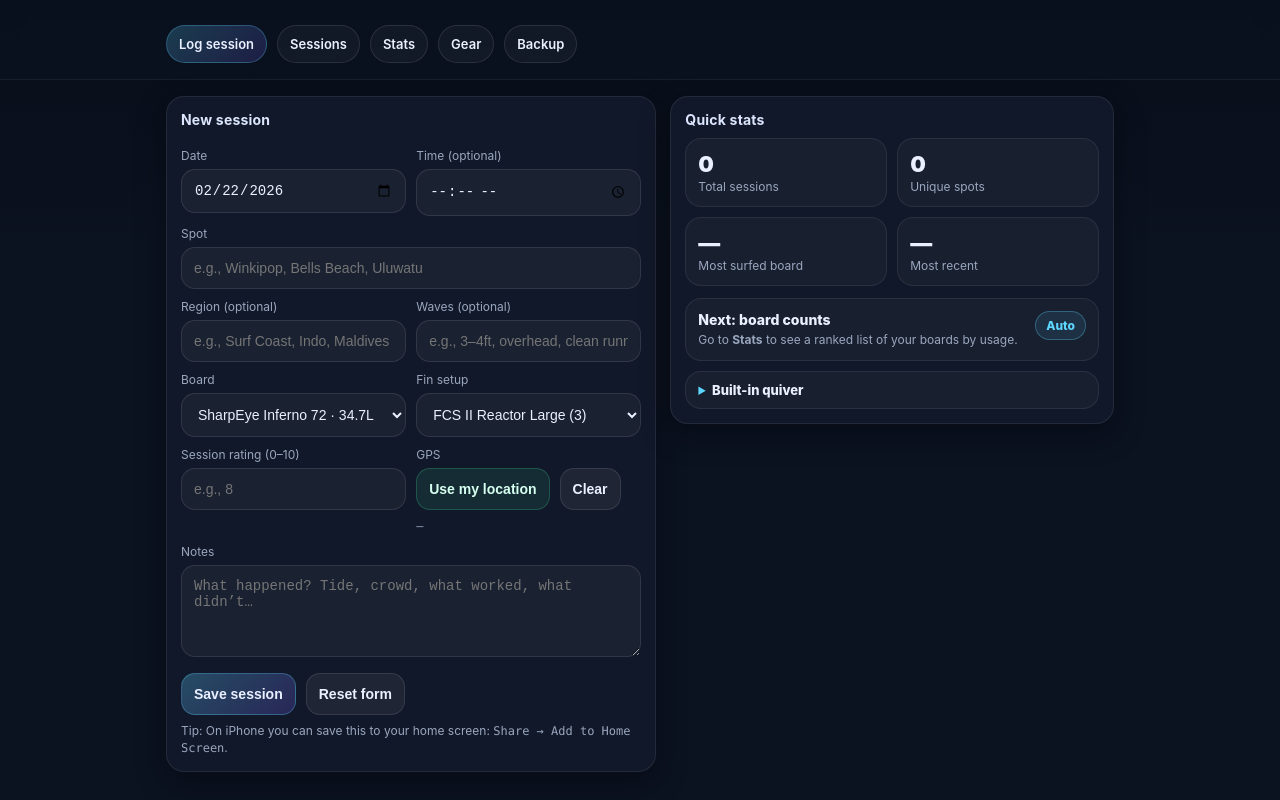
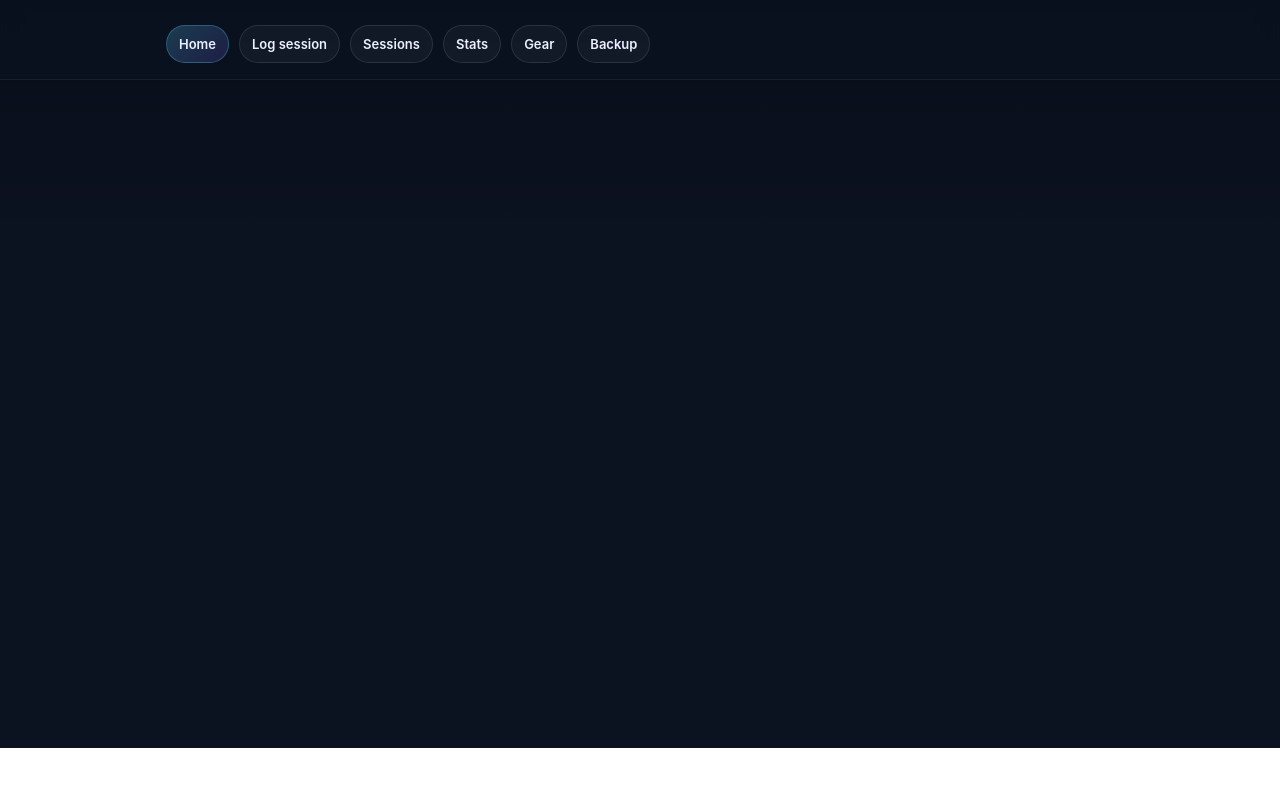
Before and after one commit to mbvitins/surf-trip, a plain HTML site: page index.html in a window 1280 px wide. Shown: the part 52-852 px from the top of the page. After the commit the page ends 800 px from the top, so only its background shows below. Drawn offline with Linux system fonts and the light colour scheme.

Commit message:
Update tabs and form structure in index.html

```diff
--- a/index.html
+++ b/index.html
@@ -82,6 +82,10 @@
     textarea{min-height:92px; resize:vertical;}
     input:focus, select:focus, textarea:focus{border-color: rgba(93,214,255,.35); box-shadow:0 0 0 4px rgba(93,214,255,.10)}
 
+    /* Smaller iPhone-friendly date field */
+    .smallDate{padding:10px 12px; font-size:13px; max-width:220px;}
+
+
     .row{display:grid; grid-template-columns:1fr 1fr; gap:10px;}
     @media (max-width:520px){ .row{grid-template-columns:1fr;} }
 
@@ -162,7 +166,8 @@
       </div>
     </div>
     <div class="tabs wrap" role="tablist" aria-label="Tabs">
-      <div class="tab active" data-tab="log" role="tab" aria-selected="true">Log session</div>
+      <div class="tab active" data-tab="home" role="tab" aria-selected="true">Home</div>
+      <div class="tab" data-tab="log" role="tab" aria-selected="false">Log session</div>
       <div class="tab" data-tab="sessions" role="tab" aria-selected="false">Sessions</div>
       <div class="tab" data-tab="stats" role="tab" aria-selected="false">Stats</div>
       <div class="tab" data-tab="gear" role="tab" aria-selected="false">Gear</div>
@@ -172,101 +177,10 @@
 
   <main class="wrap" style="padding-bottom: 28px;">
 
-    <!-- LOG TAB -->
-    <section id="tab-log">
+    <!-- HOME TAB -->
+    <section id="tab-home">
       <div class="grid">
-        <div class="card">
-          <h2>New session</h2>
-          <div class="row">
-            <div>
-              <label for="date">Date</label>
-              <input id="date" type="date" />
-            </div>
-            <div>
-              <label for="time">Time (optional)</label>
-              <input id="time" type="time" />
-            </div>
-          </div>
 
-          <label for="spot">Spot</label>
-          <input id="spot" placeholder="e.g., Winkipop, Bells Beach, Uluwatu" />
-
-          <div class="row">
-            <div>
-              <label for="region">Region (optional)</label>
-              <input id="region" placeholder="e.g., Surf Coast, Indo, Maldives" />
-            </div>
-            <div>
-              <label for="waves">Waves (optional)</label>
-              <input id="waves" placeholder="e.g., 3–4ft, overhead, clean runners" />
-            </div>
-          </div>
-
-          <div class="row">
-            <div>
-              <label for="board">Board</label>
-              <select id="board"></select>
-            </div>
-            <div>
-              <label for="fins">Fin setup</label>
-              <select id="fins"></select>
-            </div>
-          </div>
-
-          <div class="row">
-            <div>
-              <label for="rating">Session rating (0–10)</label>
-              <input id="rating" type="number" min="0" max="10" step="1" placeholder="e.g., 8" />
-            </div>
-            <div>
-              <label>GPS</label>
-              <div class="btnrow" style="margin-top:0;">
-                <button class="ok" id="btnGPS" type="button">Use my location</button>
-                <button id="btnClearGPS" type="button">Clear</button>
-              </div>
-              <div class="hint mono" id="gpsText">—</div>
-            </div>
-          </div>
-
-          <label for="notes">Notes</label>
-          <textarea id="notes" placeholder="What happened? Tide, crowd, what worked, what didn’t…"></textarea>
-
-          <div class="btnrow">
-            <button class="primary" id="btnSave" type="button">Save session</button>
-            <button id="btnReset" type="button">Reset form</button>
-          </div>
-
-          <div class="hint">
-            Tip: On iPhone you can save this to your home screen: <span class="mono">Share → Add to Home Screen</span>.
-          </div>
-        </div>
-
-        <div class="card">
-          <h2>Quick stats</h2>
-          <div class="kpis">
-            <div class="kpi"><div class="num" id="kpiTotal">0</div><div class="lab">Total sessions</div></div>
-            <div class="kpi"><div class="num" id="kpiSpots">0</div><div class="lab">Unique spots</div></div>
-            <div class="kpi"><div class="num" id="kpiTopBoard">—</div><div class="lab">Most surfed board</div></div>
-            <div class="kpi"><div class="num" id="kpiRecent">—</div><div class="lab">Most recent</div></div>
-          </div>
-
-          <div style="margin-top:12px" class="item">
-            <div class="itemTop">
-              <div>
-                <div class="itemTitle">Next: board counts</div>
-                <div class="itemMeta">Go to <b>Stats</b> to see a ranked list of your boards by usage.</div>
-              </div>
-              <div class="badge accent">Auto</div>
-            </div>
-          </div>
-
-          <details style="margin-top:10px;">
-            <summary>Built-in quiver</summary>
-            <div class="hint" style="margin-top:8px">
-              Boards and fins are preloaded from your list. You can edit the lists in the code under <span class="mono">DEFAULT_GEAR</span>.
-            </div>
-          </details>
-        </div>
       </div>
     </section>
 
@@ -548,7 +462,7 @@
       el.classList.toggle('active', on);
       el.setAttribute('aria-selected', on ? 'true' : 'false');
     });
-    ["log","sessions","stats","gear","backup"].forEach(t=>{
+    ["home","log","sessions","stats","gear","backup"].forEach(t=>{
       $("tab-"+t).style.display = (t===name) ? "block" : "none";
     });
 
@@ -557,6 +471,7 @@
     if(name==="stats") renderStats();
     if(name==="gear") renderGear();
     if(name==="backup") renderBackup();
+    if(name==="home") renderKPIs();
     if(name==="log") renderKPIs();
   }
 
@@ -577,8 +492,7 @@
 
   function resetForm(){
     $("date").value = todayISO();
-    $("time").value = "";
-    $("spot").value = "";
+        $("spot").value = "";
     $("region").value = "";
     $("waves").value = "";
     $("rating").value = "";
@@ -634,8 +548,7 @@
 
   function readFormAsSession(){
     const date = $("date").value;
-    const time = $("time").value;
-    const spot = $("spot").value.trim();
+        const spot = $("spot").value.trim();
     const region = $("region").value.trim();
     const waves = $("waves").value.trim();
     const boardId = $("board").value;
@@ -649,7 +562,7 @@
     if(!date){ toast("Please pick a date"); return null; }
     if(!spot){ toast("Please enter a spot"); return null; }
 
-    const iso = time ? `${date}T${time}:00` : `${date}T06:00:00`;
+    const iso = `${date}T06:00:00`;
 
     const editingId = $("btnSave").dataset.editing;
     return {
@@ -675,8 +588,7 @@
       const hh = String(d.getHours()).padStart(2,'0');
       const mi = String(d.getMinutes()).padStart(2,'0');
       // Only set time if user originally provided one (heuristic: stored time not 06:00)
-      $("time").value = (hh==="06" && mi==="00") ? "" : `${hh}:${mi}`;
-    }
+          }
 
     $("spot").value = s.spot || "";
     $("region").value = s.region || "";
@@ -1080,6 +992,13 @@
     const isStandalone = window.matchMedia('(display-mode: standalone)').matches || window.navigator.standalone;
     $("pill").textContent = isStandalone ? "Installed · Offline" : "Offline · Local storage";
 
+    // Default tab
+    setTab('home');
+
+    // show iOS standalone mode in pill
+    const isStandalone = window.matchMedia('(display-mode: standalone)').matches || window.navigator.standalone;
+    $("pill").textContent = isStandalone ? "Installed · Offline" : "Offline · Local storage";
+
     // Small quality-of-life: keep keyboard from hiding buttons by focusing next
     document.addEventListener('submit', (e)=> e.preventDefault());
   }
```
